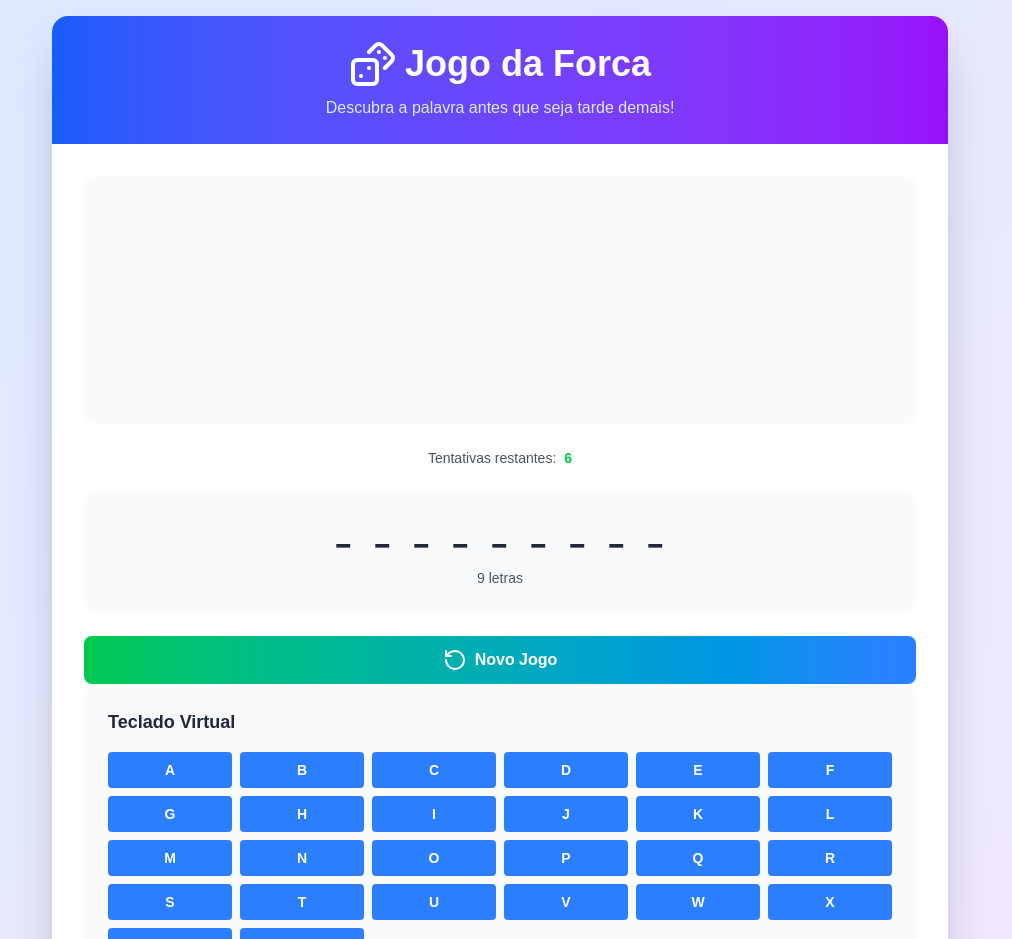
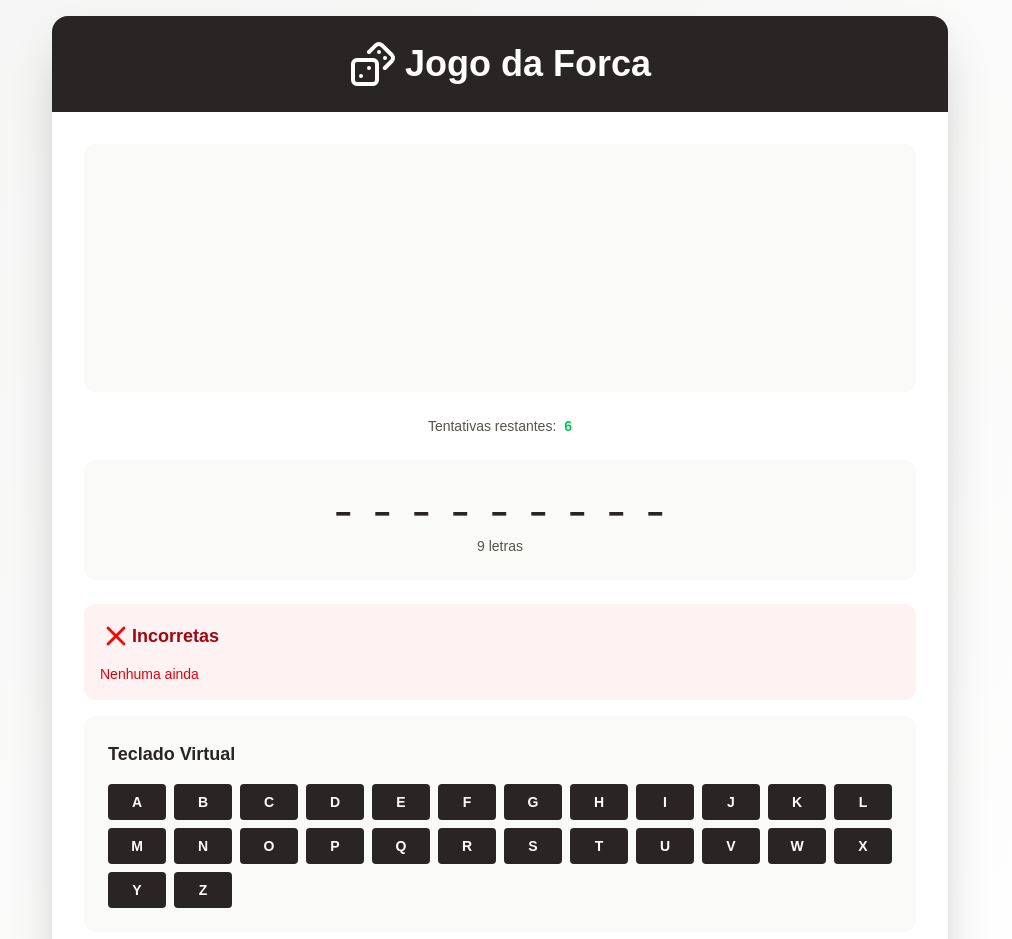
Before and after one commit to hellesonallan/jogo-da-forca, a Next.js app: page / in a window 1280 px wide. Shown: the top 939 px of the page, without its empty margins (140-1152 px from the left). Built offline with nearby package versions, Linux system fonts and the light colour scheme.

Commit message:
modificações na estilização

```diff
--- a/app/page.js
+++ b/app/page.js
@@ -228,17 +228,12 @@ const HangmanGame = () => {
   console.log(currentWord);
 
   return (
-    <div className="min-h-screen bg-gradient-to-br from-blue-100 to-purple-100 p-4">
+    <div className="min-h-screen bg-gradient-to-br from-stone-100 to-white p-4">
       <div className="max-w-4xl mx-auto">
         <div className="bg-white rounded-2xl shadow-2xl overflow-hidden">
-          <div className="bg-gradient-to-r from-blue-600 to-purple-600 p-6 text-center">
-            <div className="flex justify-center items-center mb-2">
-              <Dices size={48} color="white" className="mr-2" />
-              <h1 className="text-4xl font-bold text-white">Jogo da Forca</h1>
-            </div>
-            <p className="text-blue-100">
-              Descubra a palavra antes que seja tarde demais!
-            </p>
+          <div className="bg-stone-800 p-6 text-center flex justify-center items-center">
+            <Dices size={48} color="white" className="mr-2" />
+            <h1 className="text-4xl font-bold text-white">Jogo da Forca</h1>
           </div>
 
           <div className="p-8">
@@ -246,13 +241,13 @@ const HangmanGame = () => {
               {/* Left Column - Game Area */}
               <div className="space-y-6">
                 {/* Hangman Drawing */}
-                <div className="bg-gray-50 rounded-xl p-6 flex justify-center">
+                <div className="bg-stone-50 rounded-xl p-6 flex justify-center">
                   <HangmanDrawing wrongGuesses={wrongGuesses} />
                 </div>
 
                 {/* Game Status */}
                 <div className="text-center">
-                  <div className="text-sm text-gray-600 mb-2">
+                  <div className="text-sm text-stone-600 mb-2">
                     Tentativas restantes:
                     <span
                       className={`ml-2 font-bold ${
@@ -273,81 +268,26 @@ const HangmanGame = () => {
                   {gameStatus === "lost" && (
                     <div className="bg-red-100 border border-red-400 text-red-700 px-4 py-3 rounded-lg flex justify-center items-center">
                       <HeartCrack size={24} className="mr-2" />
-                      Que pena! A palavra era: <strong>{currentWord}</strong>
+                      Que pena! A palavra era:<strong>{currentWord}</strong>
                     </div>
                   )}
                 </div>
 
                 {/* Word Display */}
-                <div className="bg-gray-50 rounded-xl p-6">
+                <div className="bg-stone-50 rounded-xl p-6">
                   <div className="text-center">
-                    <div className="text-3xl font-mono font-bold tracking-wider text-gray-800 mb-4">
+                    <div className="text-3xl font-mono font-bold tracking-wider text-stone-800 mb-4">
                       {displayWord}
                     </div>
-                    <div className="text-sm text-gray-600">
+                    <div className="text-sm text-stone-600">
                       {currentWord.length} letras
                     </div>
                   </div>
                 </div>
 
                 {/* Restart Button */}
-                <button
-                  onClick={initializeGame}
-                  className="w-full flex justify-center items-center bg-gradient-to-r from-green-500 to-blue-500 hover:from-green-600 hover:to-blue-600 text-white py-3 px-6 rounded-lg font-semibold transition-all transform hover:scale-105"
-                >
-                  <RotateCcw size={24} className="mr-2" />
-                  Novo Jogo
-                </button>
-              </div>
-
-              {/* Right Column - Letters and Stats */}
-              <div className="space-y-6">
-                {/* Virtual Keyboard */}
-                <div className="bg-gray-50 rounded-xl p-6">
-                  <h3 className="text-lg font-semibold mb-4 text-gray-800">
-                    Teclado Virtual
-                  </h3>
-                  <div className="grid grid-cols-6 gap-2">
-                    {alphabet.map((letter) => {
-                      const isGuessed = guessedLetters.has(letter);
-                      const isCorrect =
-                        isGuessed && currentWord.includes(letter);
-                      const isIncorrect =
-                        isGuessed && !currentWord.includes(letter);
-
-                      return (
-                        <button
-                          key={letter}
-                          onClick={() => handleGuess(letter)}
-                          disabled={isGuessed || gameStatus !== "playing"}
-                          className={`
-                            py-2 px-1 rounded font-semibold text-sm transition-all
-                            ${
-                              isCorrect
-                                ? "bg-green-500 text-white"
-                                : isIncorrect
-                                ? "bg-red-500 text-white"
-                                : isGuessed
-                                ? "bg-gray-300 text-gray-500 cursor-not-allowed"
-                                : "bg-blue-500 hover:bg-blue-600 text-white hover:scale-105"
-                            }
-                            ${
-                              gameStatus !== "playing"
-                                ? "cursor-not-allowed opacity-50"
-                                : ""
-                            }
-                          `}
-                        >
-                          {letter}
-                        </button>
-                      );
-                    })}
-                  </div>
-                </div>
-
-                {/* Guessed Letters */}
                 <div>
-                  <div className="bg-red-50 rounded-xl p-4">
+                  <div className="bg-red-50 rounded-xl p-4 mb-4">
                     <div className="flex mb-3">
                       <X size={32} color="red" />
                       <h3 className="text-lg font-semibold text-red-800 flex items-center">
@@ -373,6 +313,61 @@ const HangmanGame = () => {
                   </div>
                 </div>
               </div>
+
+              {/* Right Column - Letters and Stats */}
+              <div className="space-y-6">
+                {/* Virtual Keyboard */}
+                <div className="bg-stone-50 rounded-xl p-6">
+                  <h3 className="text-lg font-semibold mb-4 text-stone-800">
+                    Teclado Virtual
+                  </h3>
+                  <div className="grid grid-cols-12 gap-2">
+                    {alphabet.map((letter) => {
+                      const isGuessed = guessedLetters.has(letter);
+                      const isCorrect =
+                        isGuessed && currentWord.includes(letter);
+                      const isIncorrect =
+                        isGuessed && !currentWord.includes(letter);
+
+                      return (
+                        <button
+                          key={letter}
+                          onClick={() => handleGuess(letter)}
+                          disabled={isGuessed || gameStatus !== "playing"}
+                          className={`
+                            py-2 px-1 rounded font-semibold text-sm transition-all
+                            ${
+                              isCorrect
+                                ? "bg-green-500 text-white"
+                                : isIncorrect
+                                ? "bg-red-500 text-white"
+                                : isGuessed
+                                ? "bg-stone-300 text-stone-500 cursor-not-allowed"
+                                : "bg-stone-800 hover:bg-stone-600 text-white hover:scale-105"
+                            }
+                            ${
+                              gameStatus !== "playing"
+                                ? "cursor-not-allowed opacity-50"
+                                : ""
+                            }
+                          `}
+                        >
+                          {letter}
+                        </button>
+                      );
+                    })}
+                  </div>
+                </div>
+
+                {/* Guessed Letters */}
+                <button
+                  onClick={initializeGame}
+                  className="w-full flex justify-center items-center bg-stone-800 text-white py-3 px-6 rounded-lg font-semibold transition-all transform hover:scale-105"
+                >
+                  <RotateCcw size={24} className="mr-2" />
+                  Reiniciar
+                </button>
+              </div>
             </div>
           </div>
         </div>
```
